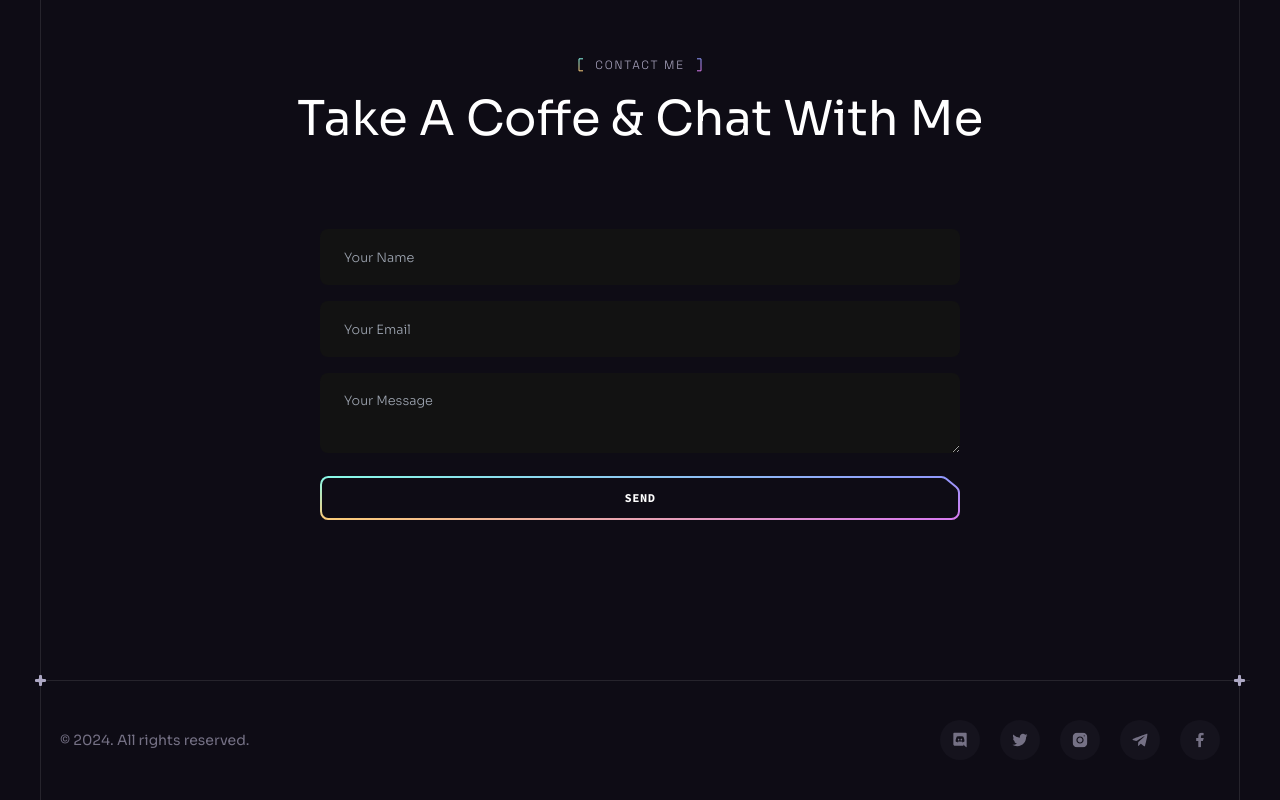
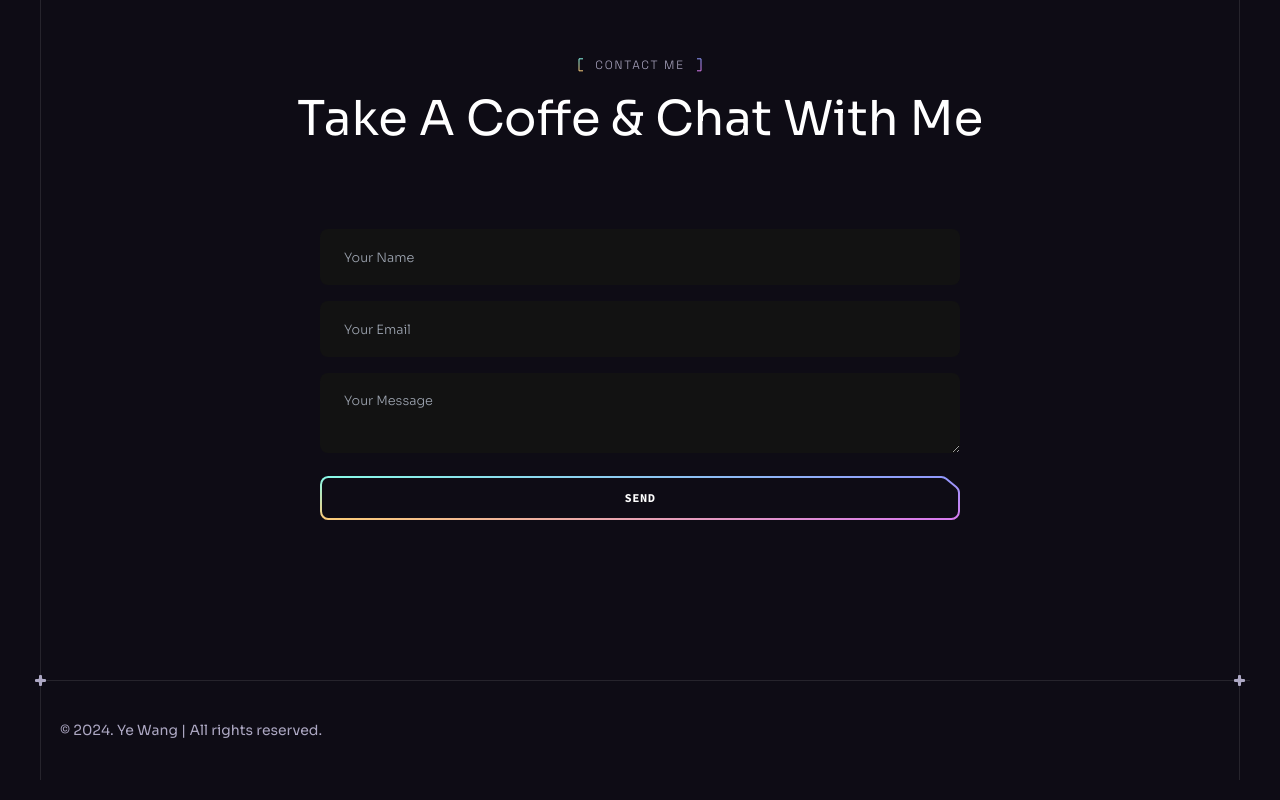
Before and after one commit to wang77289271/my_portfolio, a React (Vite) app: page /designs in a window 1280 px wide. Shown: the part 4677-5477 px from the top of the page. Built offline with nearby package versions, Linux system fonts and the light colour scheme.

Commit message:
lighter font color & copyright content

```diff
--- a/src/components/Collaboration.jsx
+++ b/src/components/Collaboration.jsx
@@ -47,7 +47,7 @@
                     whileInView={{ y: [15, 0], opacity: [0, 1] }}
                     transition={{ duration: 0.5, ease: easeInOut }}
                   >
-                    <p className='body-2 mt-3 text-n-4 tracking-[0.2px]'>
+                    <p className='body-2 mt-3 text-n-3 tracking-[0.2px]'>
                       {item.text}
                     </p>
                   </motion.div>
@@ -61,7 +61,7 @@
         </div>
 
         <div className='lg:ml-auto xl:w-[38rem] mt-4'>
-          <p className='body-2 mb-8 text-n-4 md:mb-16 lg:mb-32 lg:w-[35rem] lg:mx-auto'>
+          <p className='body-2 mb-8 text-n-3 md:mb-16 lg:mb-32 lg:w-[35rem] lg:mx-auto'>
             {description}
           </p>
 
--- a/src/components/Footer.jsx
+++ b/src/components/Footer.jsx
@@ -1,15 +1,15 @@
 import Section from './Section'
-import { socials } from '../constants'
+// import { socials } from '../constants'
 
 const Footer = () => {
   return (
     <Section crosses className='!px-0 !py-10'>
       <div className='container flex sm:justify-between justify-center items-center gap-10 max-sm:flex-col'>
-        <p className='caption text-n-4 lg:block'>
-          © {new Date().getFullYear()}. All rights reserved.
+        <p className='caption text-n-3 lg:block'>
+          © {new Date().getFullYear()}. Ye Wang | All rights reserved.
         </p>
 
-        <ul className='flex gap-5 flex-wrap'>
+        {/* <ul className='flex gap-5 flex-wrap'>
           {socials.map((item) => (
             <a
               key={item.id}
@@ -20,7 +20,7 @@
               <img src={item.iconUrl} width={16} height={16} alt={item.title} />
             </a>
           ))}
-        </ul>
+        </ul> */}
       </div>
     </Section>
   )
```
